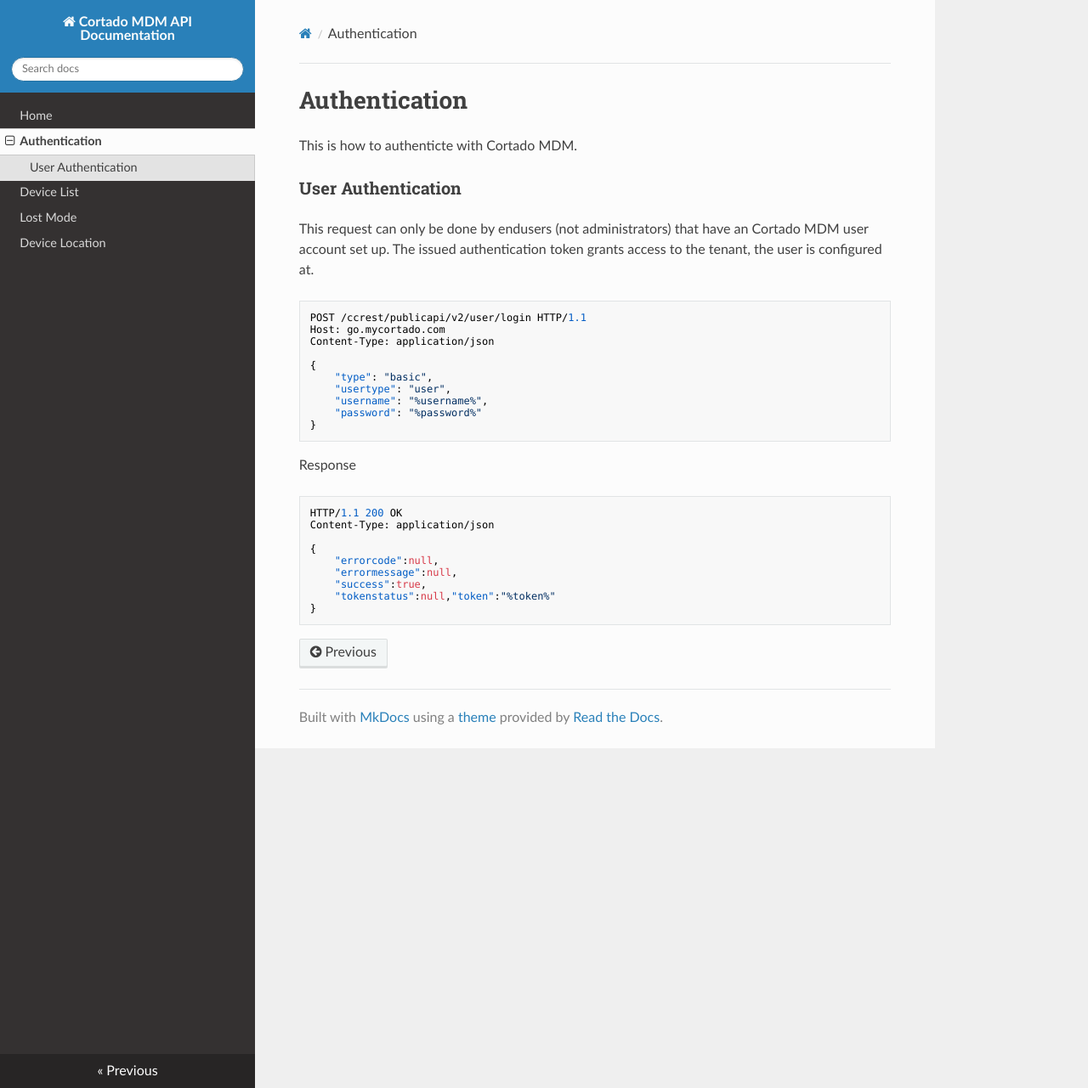
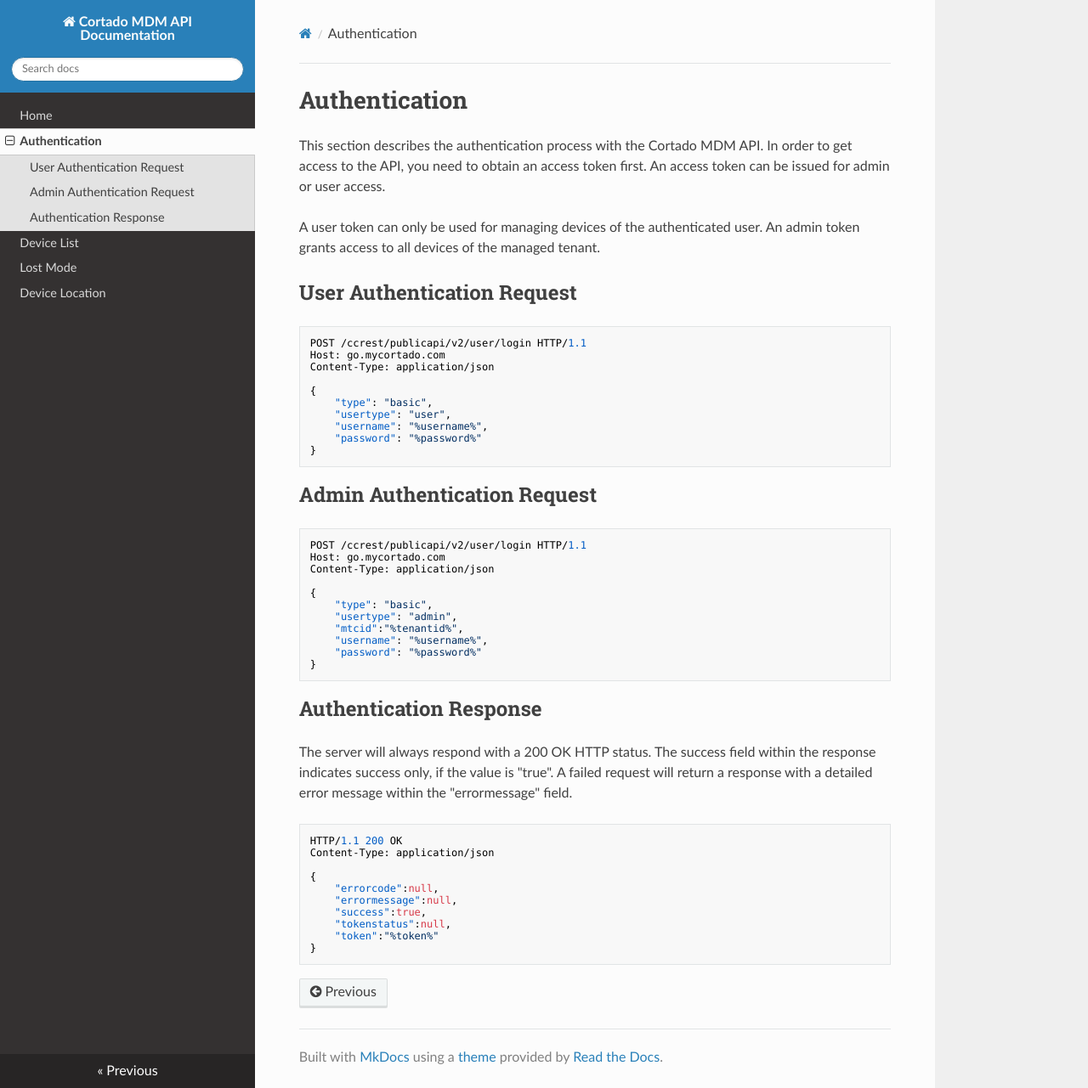
Before and after one commit to cortado-mobile-solutions/apidoc-mdm, an MkDocs documentation site: the page built from docs/auth.md, in a window 1280 px wide and 1281 px high. Shown: the whole window at 85% size. Built offline with MkDocs 1.6.1, drawn with Linux system fonts in a browser that asks for light colours; nearby versions of some CDN libraries.

Commit message:
updated authentication doc

````diff
--- a/docs/auth.md
+++ b/docs/auth.md
@@ -1,11 +1,11 @@
 # Authentication
 
-This is how to authenticte with Cortado MDM.
+This section describes the authentication process with the Cortado MDM API. In order to get access to the API, you need to obtain an access token first. An access token can be issued for admin or user access.
+
+A user token can only be used for managing devices of the authenticated user. An admin token grants access to all devices of the managed tenant.
 
 
-### User Authentication
-This request can only be done by endusers (not administrators) that have an Cortado MDM user account set up.
-The issued authentication token grants access to the tenant, the user is configured at.
+## User Authentication Request
 
 ```json
 POST /ccrest/publicapi/v2/user/login HTTP/1.1
@@ -20,7 +20,25 @@ Content-Type: application/json
 }
 ```
 
-Response
+## Admin Authentication Request
+
+```json
+POST /ccrest/publicapi/v2/user/login HTTP/1.1
+Host: go.mycortado.com
+Content-Type: application/json
+
+{
+    "type": "basic",
+    "usertype": "admin",
+    "mtcid":"%tenantid%",
+    "username": "%username%",
+    "password": "%password%"
+}
+```
+
+## Authentication Response
+
+The server will always respond with a 200 OK HTTP status. The success field within the response indicates success only, if the value is "true". A failed request will return a response with a detailed error message within the "errormessage" field.
 
 ```json
 HTTP/1.1 200 OK
@@ -30,6 +48,7 @@ Content-Type: application/json
     "errorcode":null,
     "errormessage":null,
     "success":true,
-    "tokenstatus":null,"token":"%token%"
+    "tokenstatus":null,
+    "token":"%token%"
 }
 ```
````
Also changed, not shown: docs/index.md (+1 -4 lines).
